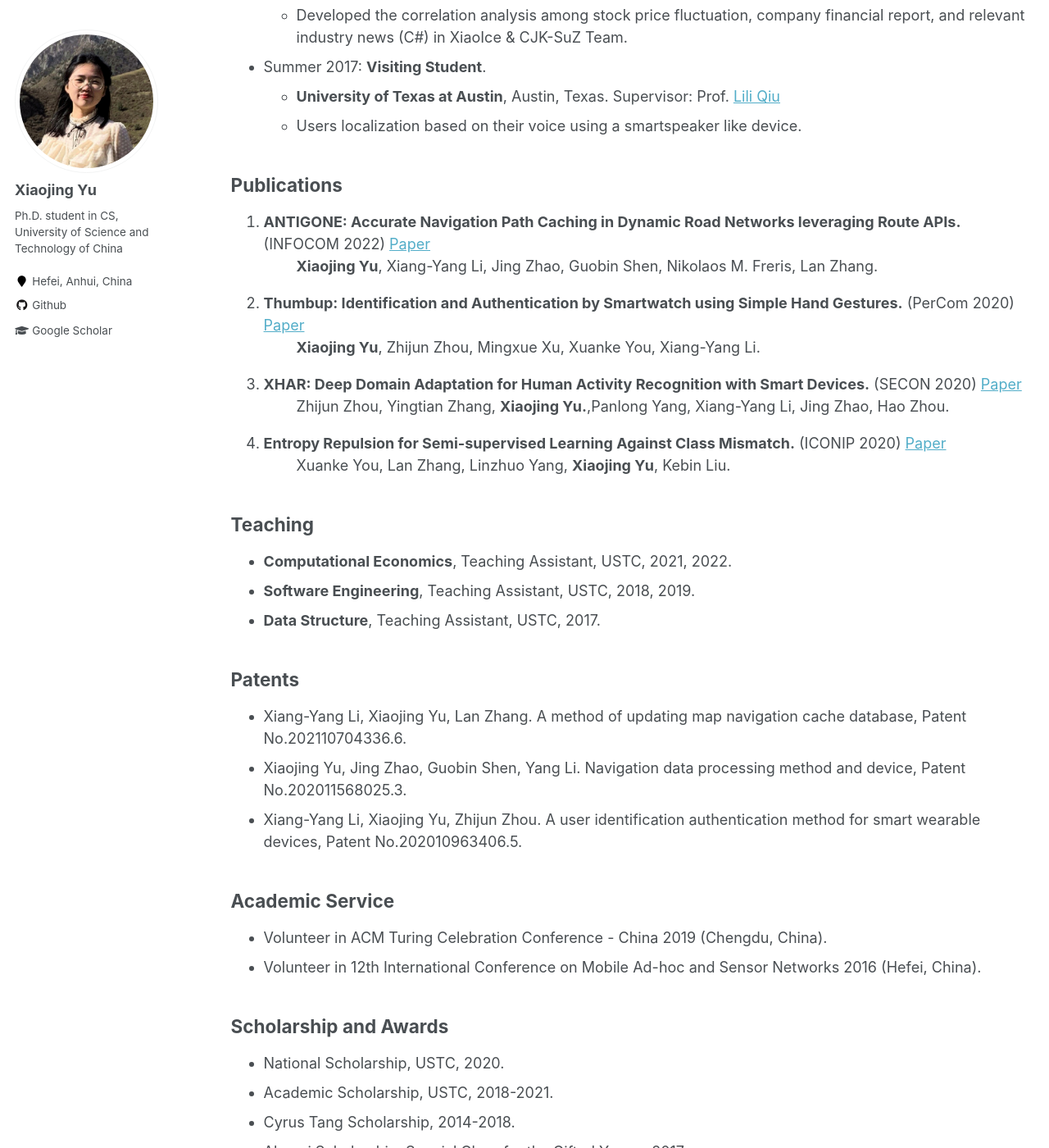
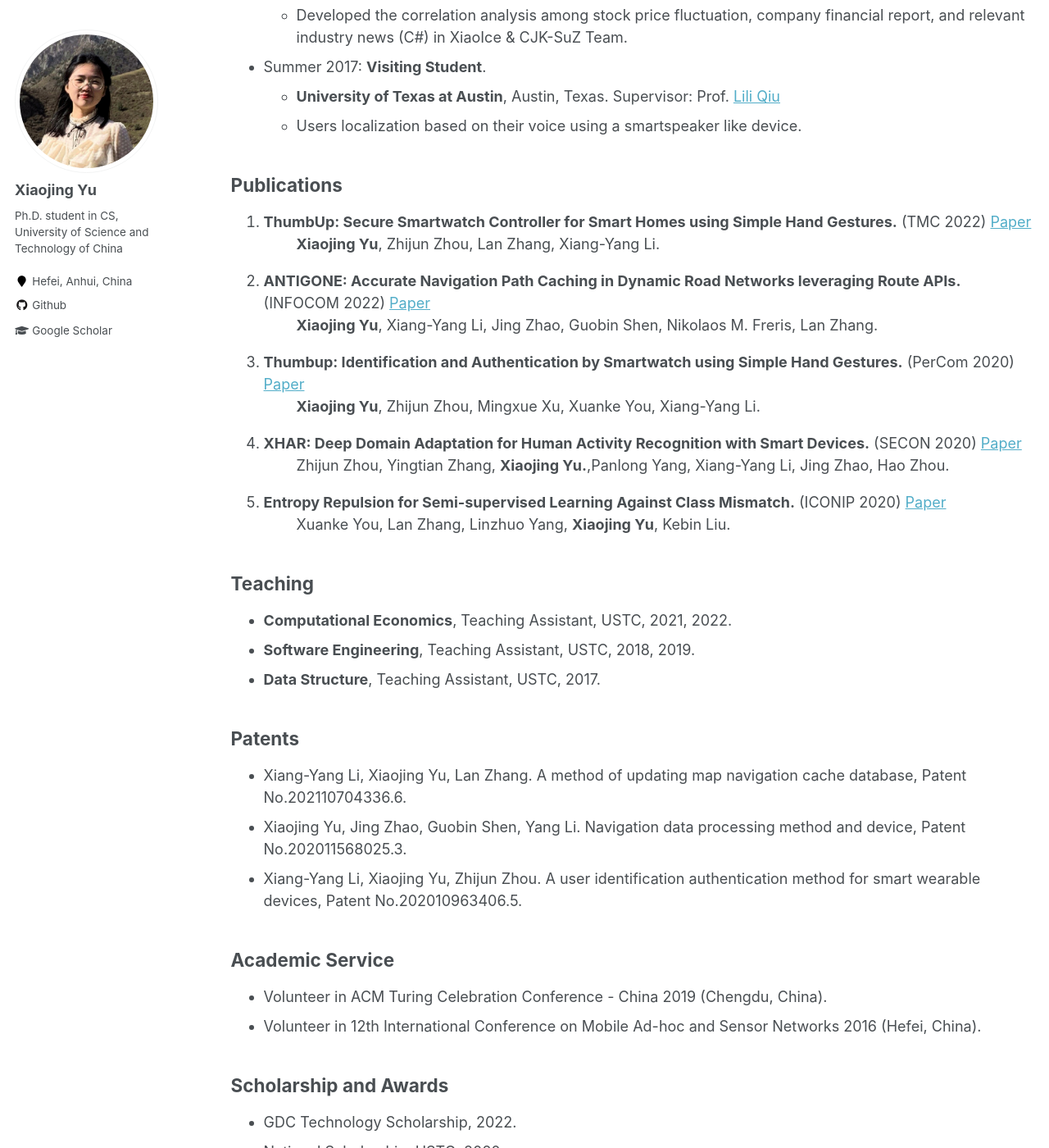
Before and after one commit to blairjing/blairjing.github.io, a Jekyll site: the page built from _pages/cv.md, in a window 1280 px wide and 1400 px high, scrolled down 924 px. Shown: the whole window at 82% size. Built offline with Jekyll 4.4.1, drawn with Linux system fonts in a browser that asks for light colours.

Commit message:
Update cv.md

```diff
--- a/_pages/cv.md
+++ b/_pages/cv.md
@@ -38,13 +38,15 @@ Professional Experience
 
 Publications
 ------
-1. **ANTIGONE: Accurate Navigation Path Caching in Dynamic Road Networks leveraging Route APIs.** (INFOCOM 2022) [Paper](https://ieeexplore.ieee.org/abstract/document/9796817)
+1. **ThumbUp: Secure Smartwatch Controller for Smart Homes using Simple Hand Gestures.** (TMC 2022) [Paper](https://doi.ieeecomputersociety.org/10.1109/TMC.2022.3216927)
+: **Xiaojing Yu**, Zhijun Zhou, Lan Zhang, Xiang-Yang Li.
+2. **ANTIGONE: Accurate Navigation Path Caching in Dynamic Road Networks leveraging Route APIs.** (INFOCOM 2022) [Paper](https://ieeexplore.ieee.org/abstract/document/9796817)
 : **Xiaojing Yu**, Xiang-Yang Li, Jing Zhao, Guobin Shen, Nikolaos M. Freris, Lan Zhang.
-2. **Thumbup: Identification and Authentication by Smartwatch using Simple Hand Gestures.** (PerCom 2020) [Paper](https://www.computer.org/csdl/proceedings-article/percom/2020/09127367/1l3yJSxjyqQ)
+3. **Thumbup: Identification and Authentication by Smartwatch using Simple Hand Gestures.** (PerCom 2020) [Paper](https://www.computer.org/csdl/proceedings-article/percom/2020/09127367/1l3yJSxjyqQ)
 : **Xiaojing Yu**, Zhijun Zhou, Mingxue Xu, Xuanke You, Xiang-Yang Li.
-3. **XHAR: Deep Domain Adaptation for Human Activity Recognition with Smart Devices.**  (SECON 2020) [Paper](https://ieeexplore.ieee.org/abstract/document/9158431)
+4. **XHAR: Deep Domain Adaptation for Human Activity Recognition with Smart Devices.**  (SECON 2020) [Paper](https://ieeexplore.ieee.org/abstract/document/9158431)
 : Zhijun Zhou, Yingtian Zhang, **Xiaojing Yu.**,Panlong Yang, Xiang-Yang Li, Jing Zhao, Hao Zhou.
-4. **Entropy Repulsion for Semi-supervised Learning Against Class Mismatch.** (ICONIP 2020) [Paper](https://ieeexplore.ieee.org/abstract/document/9158431)
+5. **Entropy Repulsion for Semi-supervised Learning Against Class Mismatch.** (ICONIP 2020) [Paper](https://ieeexplore.ieee.org/abstract/document/9158431)
 : Xuanke You, Lan Zhang, Linzhuo Yang, **Xiaojing Yu**, Kebin Liu.
 
 
@@ -70,6 +72,7 @@ Academic Service
 
 Scholarship and Awards
 ------
+* GDC Technology Scholarship, 2022.
 * National Scholarship, USTC, 2020.
 * Academic Scholarship, USTC, 2018-2021.
 * Cyrus Tang Scholarship, 2014-2018.
```
